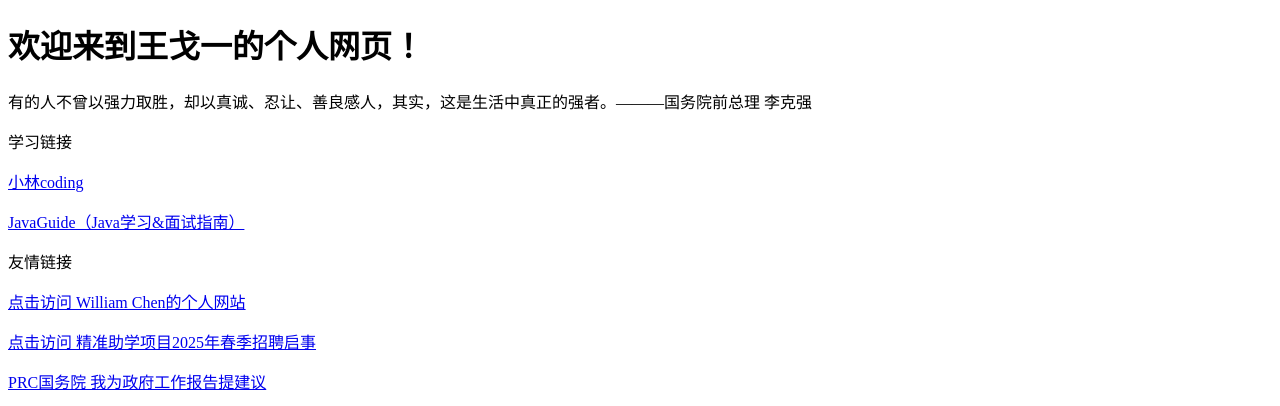
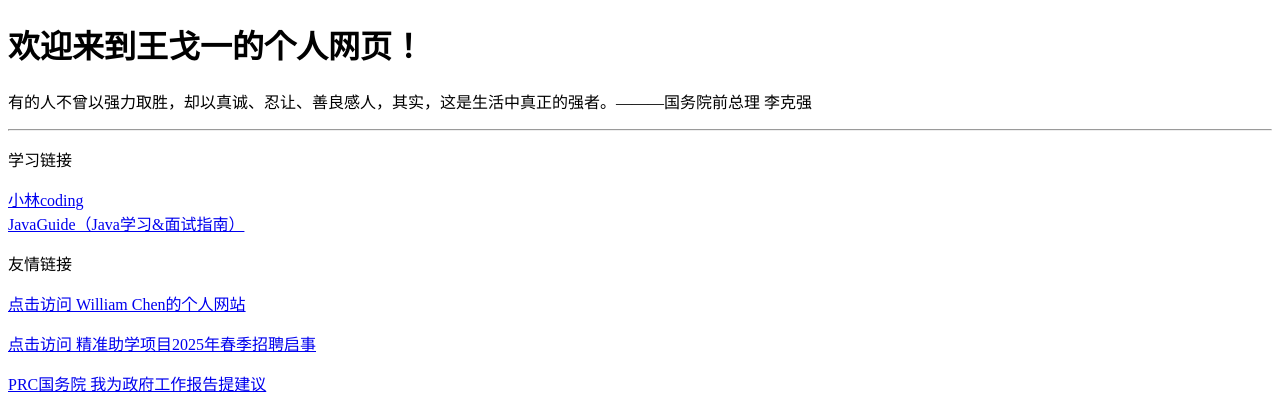
Before and after one commit to iiiwes/geyiwang.github.io, a plain HTML site: page index.html in a window 1280 px wide. Shown: the top 406 px of the page. Drawn offline with Linux system fonts and the light colour scheme.

Commit message:
Update index.html

```diff
--- a/index.html
+++ b/index.html
@@ -9,13 +9,12 @@
     <h1>欢迎来到王戈一的个人网页！</h1>
 
     <p>有的人不曾以强力取胜，却以真诚、忍让、善良感人，其实，这是生活中真正的强者。———国务院前总理 李克强</p>
-
+    <hr>
     <p>学习链接</p>
     <p>
         <a href="https://xiaolincoding.com" target="_blank">小林coding</a>
-    <p>
+        <br>
         <a href="https://javaguide.cn/home.html" target="_blank">JavaGuide（Java学习&面试指南）</a>
-    </p>
     </p>
     <p>友情链接</p>
     <p>
```
